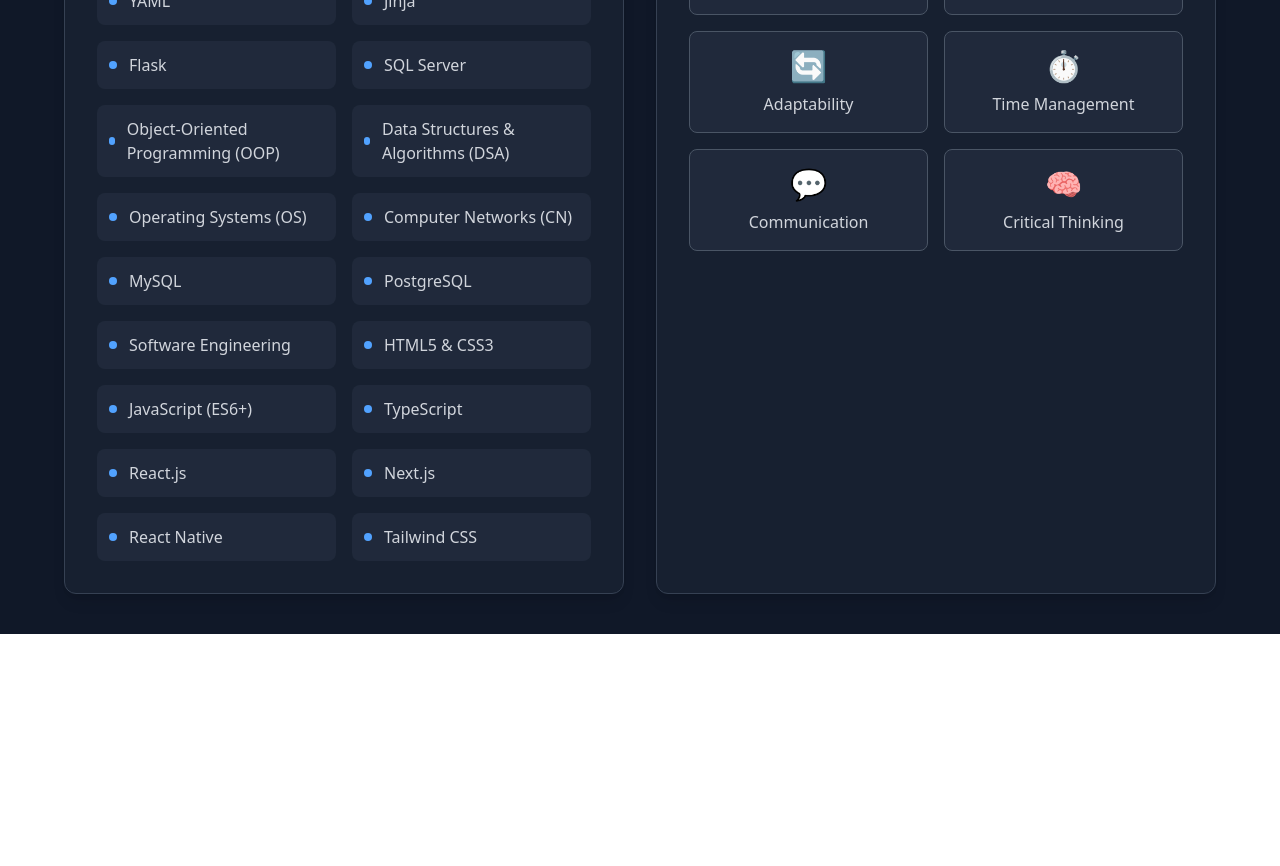
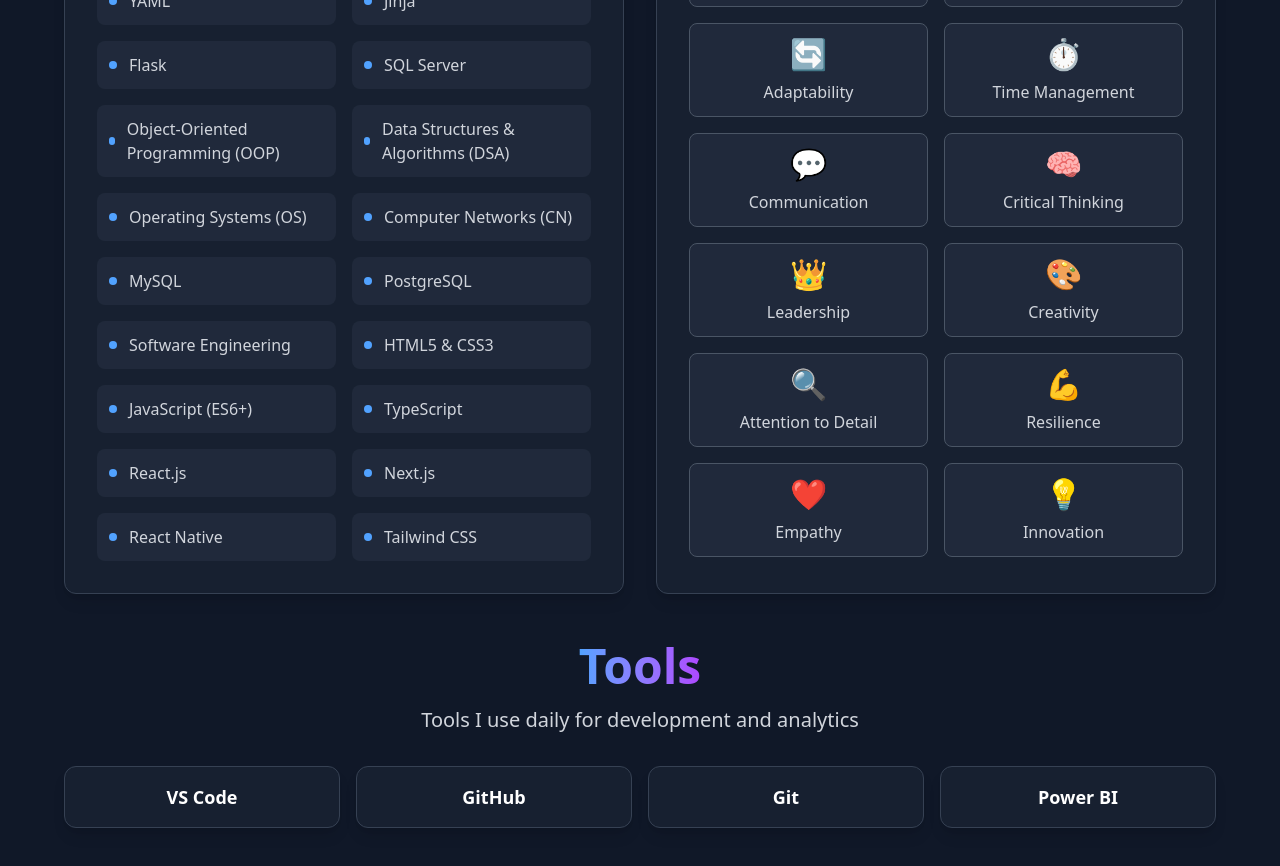
Before and after one commit to yashsrivastavaaa/Portfolio, a React (Vite) app: page /skills in a window 1280 px wide. Shown: the part 460-1326 px from the top of the page. Before the commit the page ends 1094 px from the top, so only its background shows below. Built offline with nearby package versions, Linux system fonts and the light colour scheme.

Commit message:
Update portfolio components

```diff
--- a/src/Data.jsx
+++ b/src/Data.jsx
@@ -7,6 +7,7 @@
     role: "Data Intern",
     company: "Crowe LLP",
     location: "Noida",
+    duration: "Feb 2026 - Present",
     description:
       "Working as a Data Intern at Crowe LLP, Noida, contributing to the development of data-driven solutions and backend systems. Leveraging Python and SQL Server for efficient data processing, transformation, and analysis. Utilizing YAML and Jinja for dynamic configurations and templating, while building lightweight and scalable backend services using Flask. Focused on writing clean, maintainable code and solving real-world data engineering challenges.",
     techStack: ["Python", "SQL Server", "YAML", "Jinja", "Flask"],
@@ -73,6 +74,19 @@
   { name: "Time Management", icon: "⏱️" },
   { name: "Communication", icon: "💬" },
   { name: "Critical Thinking", icon: "🧠" },
+  { name: "Leadership", icon: "👑" },
+  { name: "Creativity", icon: "🎨" },
+  { name: "Attention to Detail", icon: "🔍" },
+  { name: "Resilience", icon: "💪" },
+  { name: "Empathy", icon: "❤️" },
+  { name: "Innovation", icon: "💡" },
+];
+
+export const tools = [
+  "VS Code",
+  "GitHub",
+  "Git",
+  "Power BI",
 ];
 
 export const projects = [
--- a/src/components/Navbar.jsx
+++ b/src/components/Navbar.jsx
@@ -8,6 +8,7 @@
   const navItems = [
     { name: "Home", path: "/" },
     { name: "About", path: "/about" },
+    { name: "Experience", path: "/experience" },
     { name: "Skills", path: "/skills" },
     { name: "Projects", path: "/projects" },
     { name: "Contact", path: "/contact" },
--- a/src/components/pages/About.jsx
+++ b/src/components/pages/About.jsx
@@ -2,6 +2,7 @@
 import { motion } from "framer-motion";
 import { TypeAnimation } from "react-type-animation";
 import profile from "../../assets/photo.jpg";
+import Experience from "./Experience";
 
 const About = () => {
   return (
@@ -34,6 +35,7 @@
             </h3>
             <p className="text-lg text-gray-300 leading-relaxed text-justify">
               Currently pursuing B.Tech in Computer Science and Engineering (Artificial Intelligence). I specialize in modern technologies like React.js, Next.js, TypeScript, JavaScript, React Native and Java, with strong foundations in programming and problem-solving.
+              I also bring practical experience from my role as a Data Intern at Crowe LLP (Feb 2026 - Present), where I contribute to data-driven backend solutions using Python, SQL Server, Flask, YAML, and Jinja.
             </p>
             <p className="text-lg text-gray-300 leading-relaxed text-justify">
               My academic journey has equipped me with both technical knowledge
@@ -70,16 +72,23 @@
           </motion.div>
         </div>
 
+        {/* Experience Section */}
+        <div className="mt-4">
+          <Experience />
+        </div>
+
         {/* Education Section */}
         <motion.div
           initial={{ opacity: 0, y: 50 }}
           animate={{ opacity: 1, y: 0 }}
           transition={{ duration: 0.8, delay: 0.6 }}
-          className="mt-20"
+          className="mt-10"
         >
-          <h3 className="text-3xl font-bold mb-8 text-center text-blue-300">
-            Education
-          </h3>
+          <h2 className="text-4xl sm:text-5xl font-bold mb-4 flex-col text-center mt-[-20]">
+            <span className="bg-clip-text text-transparent bg-gradient-to-r from-blue-400 to-purple-500">
+              Education
+            </span>
+          </h2>
 
           <div className="space-y-8">
             <motion.div
--- a/src/components/pages/Experience.tsx
+++ b/src/components/pages/Experience.tsx
@@ -7,9 +7,9 @@
   return (
     <section
       id="experience"
-      className="py-10 px-4 sm:px-6 lg:px-8 bg-gray-900 text-white"
+      className="py-6 px-4 sm:px-6 lg:px-8 bg-gray-900 text-white"
     >
-      <div className="max-w-6xl mx-auto">
+      <div className="max-w-6xl mx-auto w-full">
         {/* Section Header */}
         <motion.div
           initial={{ opacity: 0, y: 20 }}
@@ -29,7 +29,7 @@
         </motion.div>
 
         {/* Experience Cards */}
-        <div className="grid grid-cols-1 md:grid-cols-2 gap-8">
+        <div className="grid grid-cols-1 md:grid-cols-1 gap-8">
           {experience.map((exp) => (
             <motion.div
               key={exp.id}
@@ -48,6 +48,9 @@
                     <h3 className="text-2xl font-bold">{exp.role}</h3>
                     <p className="text-gray-400 text-sm">
                       {exp.company} • {exp.location}
+                    </p>
+                    <p className="text-blue-300 text-sm mt-1">
+                      {exp.duration ? exp.duration : "Feb 2026 - Present"}
                     </p>
                   </div>
                 </div>
@@ -76,24 +79,6 @@
           ))}
         </div>
 
-        {/* CTA */}
-        <motion.div
-          initial={{ opacity: 0 }}
-          whileInView={{ opacity: 1 }}
-          transition={{ duration: 0.5, delay: 0.3 }}
-          viewport={{ once: true }}
-          className="mt-16 text-center"
-        >
-          <p className="text-gray-300 mb-6">
-            Want to know more about my work or collaborate?
-          </p>
-          <a
-            href="#contact"
-            className="inline-flex items-center px-6 py-3 rounded-md text-white bg-gradient-to-r from-purple-600 to-blue-500 hover:from-purple-700 hover:to-blue-600 transition-all duration-300"
-          >
-            Let's Connect
-          </a>
-        </motion.div>
       </div>
     </section>
   );
--- a/src/components/pages/Skills.jsx
+++ b/src/components/pages/Skills.jsx
@@ -1,6 +1,6 @@
 import React from "react";
 import { motion } from "framer-motion";
-import { softSkills, technicalSkills } from "../../Data";
+import { softSkills, technicalSkills, tools } from "../../Data";
 
 const Skills = () => {
   return (
@@ -64,7 +64,8 @@
                   whileInView={{ opacity: 1 }}
                   transition={{ duration: 0.3, delay: index * 0.05 }}
                   viewport={{ once: true }}
-                  className="flex items-center p-3 bg-gray-700/30 rounded-lg hover:bg-gray-700/50 transition-colors"
+                  whileHover={{ scale: 1.05, backgroundColor: "rgba(55, 65, 81, 0.6)" }}
+                  className="flex items-center p-3 bg-gray-700/30 rounded-lg hover:bg-gray-700/50 transition-colors cursor-pointer"
                 >
                   <div className="w-2 h-2 bg-blue-400 rounded-full mr-3"></div>
                   <span className="text-gray-300">{skill}</span>
@@ -104,8 +105,8 @@
               {softSkills.map((skill, index) => (
                 <motion.div
                   key={index}
-                  whileHover={{ y: -3 }}
-                  className="bg-gray-700/30 hover:bg-gray-700/50 transition-all p-4 rounded-lg border border-gray-600 flex flex-col items-center"
+                  whileHover={{ y: -3, scale: 1.05, backgroundColor: "rgba(55, 65, 81, 0.6)" }}
+                  className="bg-gray-700/30 hover:bg-gray-700/50 transition-all p-3 rounded-lg border border-gray-600 flex flex-col items-center cursor-pointer"
                 >
                   <span className="text-3xl mb-2">{skill.icon}</span>
                   <span className="text-center font-medium text-gray-300">
@@ -117,6 +118,41 @@
           </motion.div>
         </div>
 
+        {/* Tools Section */}
+        <div className="mt-12">
+          <motion.div
+            initial={{ opacity: 0, y: 20 }}
+            whileInView={{ opacity: 1, y: 0 }}
+            transition={{ duration: 0.5 }}
+            viewport={{ once: true }}
+            className="text-center mb-8"
+          >
+            <h2 className="text-4xl sm:text-5xl font-bold mb-4">
+              <span className="bg-clip-text text-transparent bg-gradient-to-r from-blue-400 to-purple-500">
+                Tools
+              </span>
+            </h2>
+            <p className="text-xl text-gray-300 max-w-3xl mx-auto">
+              Tools I use daily for development and analytics
+            </p>
+          </motion.div>
+
+          <div className="grid grid-cols-2 md:grid-cols-4 gap-4">
+            {tools.map((tool, index) => (
+              <motion.div
+                key={index}
+                initial={{ opacity: 0, y: 10 }}
+                whileInView={{ opacity: 1, y: 0 }}
+                transition={{ duration: 0.4, delay: index * 0.05 }}
+                viewport={{ once: true }}
+                whileHover={{ scale: 1.05, backgroundColor: "rgba(31, 41, 55, 0.7)" }}
+                className="bg-gray-800/50 p-4 rounded-xl border border-gray-700 shadow-lg text-center cursor-pointer"
+              >
+                <span className="text-lg font-semibold text-white">{tool}</span>
+              </motion.div>
+            ))}
+          </div>
+        </div>
 
       </div>
     </section>
```
